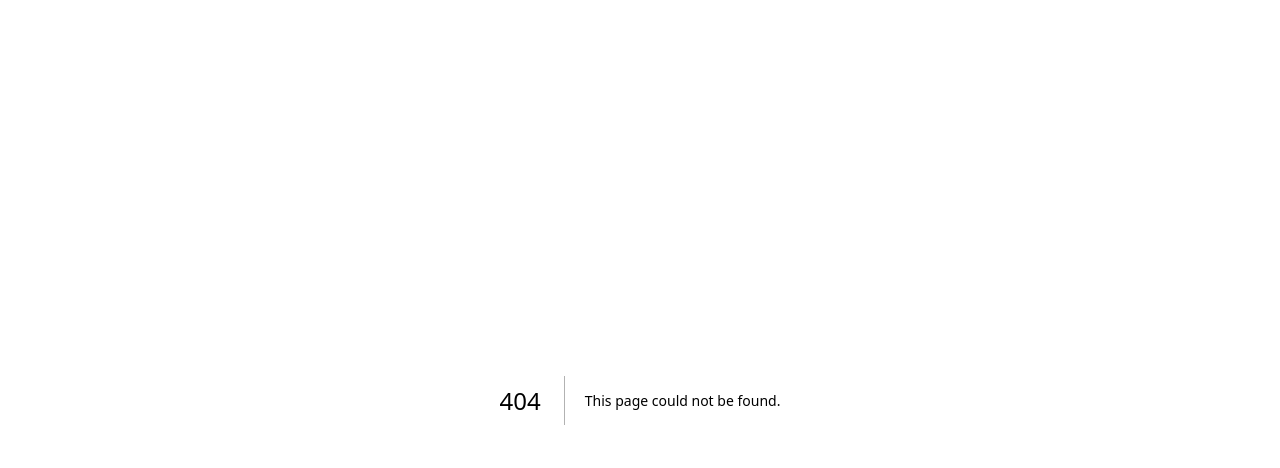
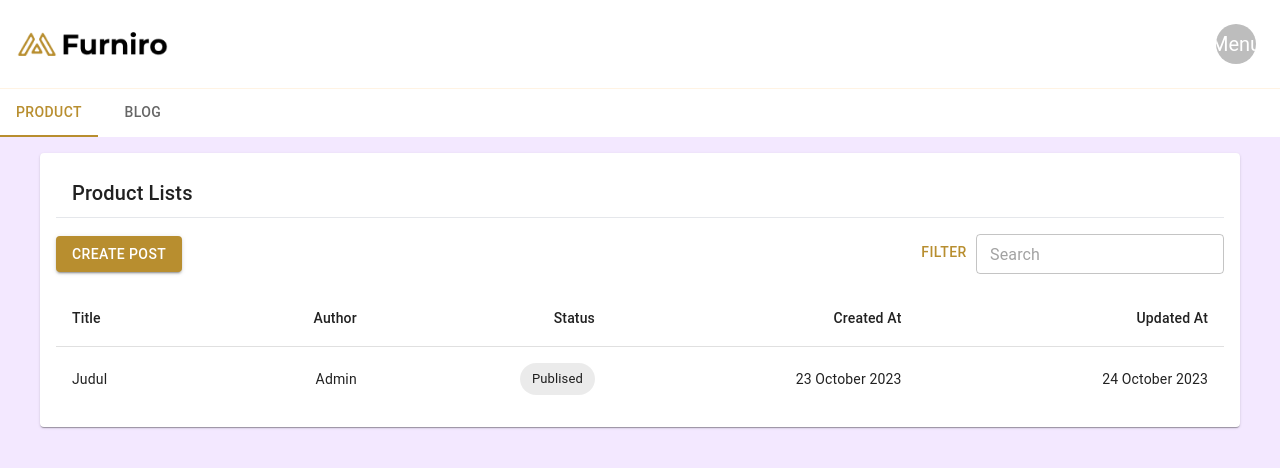
Before and after one commit to hwisnu222/furniro, a Next.js app: page /admin/product/list in a window 1280 px wide. Before the commit this address had no page. Shown: the top 468 px of the page. Built offline with nearby package versions, Linux system fonts and the light colour scheme.

Commit message:
feat: create table list product

```diff
--- /dev/null
+++ b/pages/admin/product/list.tsx
@@ -0,0 +1,68 @@
+import React from "react";
+import Link from "next/link"
+
+import HeaderCard from "@/components/headers/HeaderCard";
+import DashboardLayout from "@/components/layouts/DasboardLayout";
+
+import {
+  TableContainer,
+  TableRow,
+  TableCell,
+  TableBody,
+  TableHead,
+  Table,
+  Button,
+  Box,
+  TextField,
+  Chip,
+} from "@mui/material";
+
+export default function list() {
+  return (
+    <DashboardLayout>
+      <HeaderCard title="Product Lists" />
+      <Box className="tw-mb-4 tw-flex tw-items-center tw-justify-between tw-gap-2">
+        <Button
+          variant="contained"
+          className="tw-bg-default-200"
+          component={Link}
+          href="/admin/product/create"
+        >
+          Create Post
+        </Button>
+        <Box>
+          <Button className="tw-mr-4">Filter</Button>
+          <TextField placeholder="Search" size="small" />
+        </Box>
+      </Box>
+      <TableContainer>
+        <Table sx={{ minWidth: 650 }} aria-label="simple table">
+          <TableHead>
+            <TableRow>
+              <TableCell>Title</TableCell>
+              <TableCell align="right">Author</TableCell>
+              <TableCell align="right">Status</TableCell>
+              <TableCell align="right">Created At</TableCell>
+              <TableCell align="right">Updated At</TableCell>
+            </TableRow>
+          </TableHead>
+          <TableBody>
+            <TableRow
+              sx={{ "&:last-child td, &:last-child th": { border: 0 } }}
+            >
+              <TableCell component="th" scope="row">
+                Judul
+              </TableCell>
+              <TableCell align="right">Admin</TableCell>
+              <TableCell align="right">
+                <Chip label="Publised" />
+              </TableCell>
+              <TableCell align="right">23 October 2023</TableCell>
+              <TableCell align="right">24 October 2023</TableCell>
+            </TableRow>
+          </TableBody>
+        </Table>
+      </TableContainer>
+    </DashboardLayout>
+  );
+}
```
